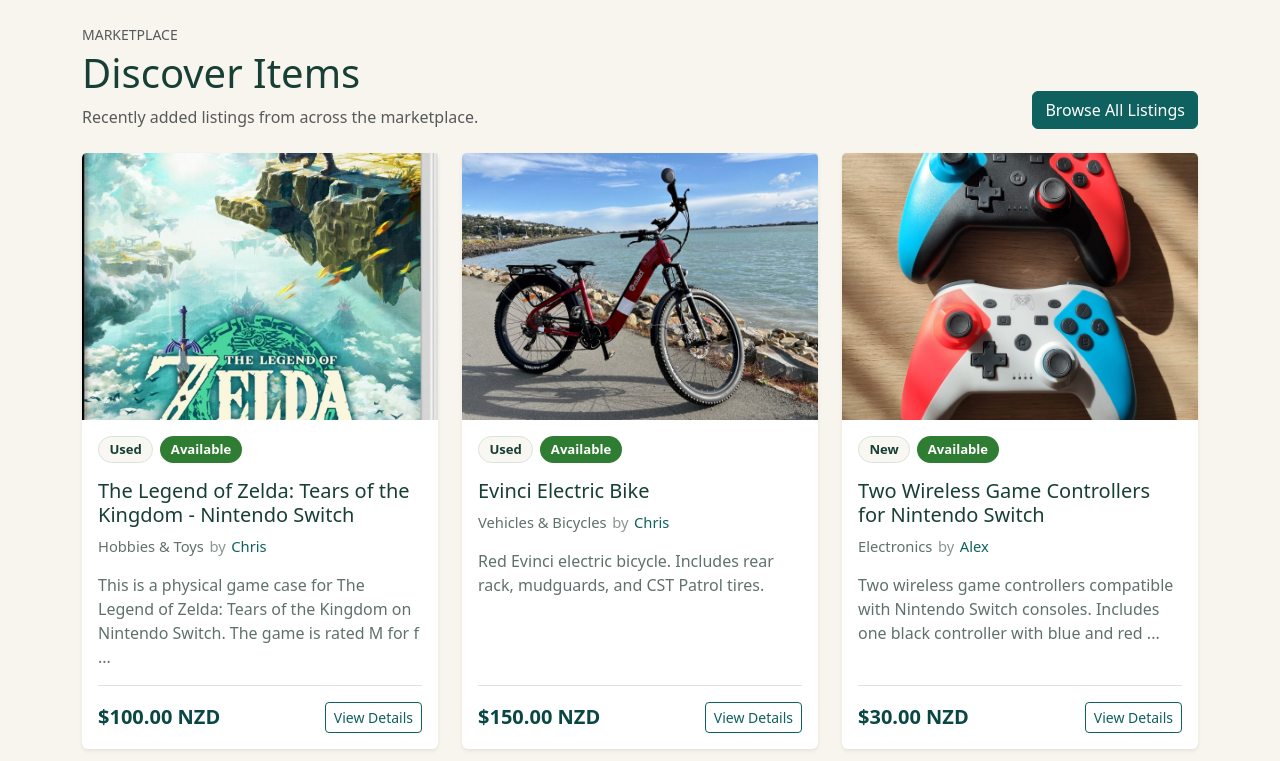
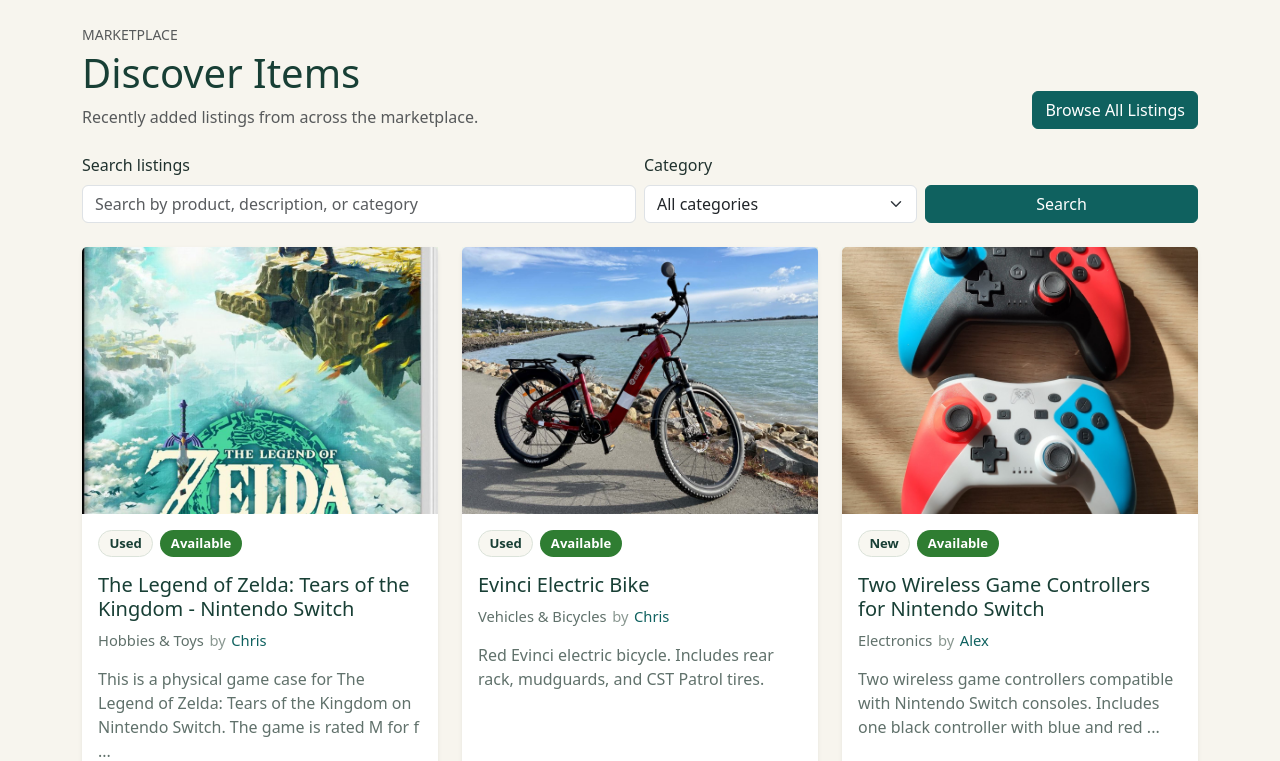
Before and after one commit to aimeefan99/MSE800-KEA-OnlineShopping, a Flask app: page / in a window 1280 px wide. Shown: the part 119-880 px from the top of the page. Run offline with Flask 3, Linux system fonts and the light colour scheme; data comes from the database, SQL or seed files in the repository.

Commit message:
Bugfix: UX and wording

```diff
--- a/app.py
+++ b/app.py
@@ -1,6 +1,6 @@
 """Application entry point for the second-hand trading platform."""
 
-from flask import Flask, render_template, send_from_directory, session
+from flask import Flask, render_template, request, send_from_directory, session
 
 from config import Config
 from models.db import close_db
@@ -11,6 +11,7 @@ from routes.listing_routes import listing_bp
 from routes.profile_routes import profile_bp
 from routes.recommendation_routes import recommendation_bp
 from routes.transaction_routes import transaction_bp
+from services.listing_service import listing_service
 from services.recommendation_service import recommendation_service
 from utils.listing_images import attach_listing_image_sources
 
@@ -36,6 +37,10 @@ def create_app() -> Flask:
     def home() -> str:
         """Render the homepage."""
 
+        filters = {
+            "keyword": request.args.get("keyword", "").strip(),
+            "category_id": request.args.get("category_id", "").strip(),
+        }
         recommendations = recommendation_service.get_homepage_recommendations(
             session.get("recent_interest_category_ids", []),
             session.get("user_id"),
@@ -43,7 +48,12 @@ def create_app() -> Flask:
         recommendations["listings"] = attach_listing_image_sources(
             recommendations["listings"]
         )
-        return render_template("home.html", recommendations=recommendations)
+        return render_template(
+            "home.html",
+            recommendations=recommendations,
+            filters=filters,
+            categories=listing_service.get_category_options(),
+        )
 
     @app.get("/uploads/<path:filename>")
     def uploaded_file(filename: str):
--- a/templates/home.html
+++ b/templates/home.html
@@ -8,7 +8,7 @@
             <h1 class="mb-2">Discover Items</h1>
             {% if recommendations.is_personalized %}
                 <p class="text-muted mb-0">
-                    Recommended from your recent browsing and saved item categories.
+                    Recommended for you based on your recent interests.
                 </p>
             {% else %}
                 <p class="text-muted mb-0">
@@ -20,6 +20,48 @@
             Browse All Listings
         </a>
     </div>
+</section>
+
+<section class="mb-4">
+    <form
+        class="row g-2 align-items-end"
+        action="{{ url_for('listings.browse_listings') }}"
+        method="get"
+    >
+        <div class="col-md-8 col-lg-6">
+            <label class="form-label" for="keyword">Search listings</label>
+            <input
+                class="form-control"
+                id="keyword"
+                name="keyword"
+                type="search"
+                value="{{ filters.keyword }}"
+                placeholder="Search by product, description, or category"
+            >
+        </div>
+        <div class="col-md-4 col-lg-3">
+            <label class="form-label" for="category_id">Category</label>
+            <select class="form-select" id="category_id" name="category_id">
+                <option value="">All categories</option>
+                {% for category in categories %}
+                    <option
+                        value="{{ category.id }}"
+                        {% if filters.category_id == category.id|string %}selected{% endif %}
+                    >
+                        {{ category.name }}
+                    </option>
+                {% endfor %}
+            </select>
+        </div>
+        <div class="col-lg-3 d-flex gap-2">
+            <button class="btn btn-primary flex-grow-1" type="submit">Search</button>
+            {% if filters.keyword or filters.category_id %}
+                <a class="btn btn-outline-secondary" href="{{ url_for('home') }}">
+                    Clear
+                </a>
+            {% endif %}
+        </div>
+    </form>
 </section>
 
 {% if recommendations.interest_categories %}
--- a/templates/listings.html
+++ b/templates/listings.html
@@ -6,7 +6,7 @@
         <div>
             <p class="text-uppercase small text-muted mb-1">Marketplace</p>
             <h1 class="mb-2">Browse Listings</h1>
-            <p class="text-muted mb-0">Discover available second-hand items from the community.</p>
+            <p class="text-muted mb-0">Discover available new and used items from the community.</p>
         </div>
         {% if session.get("role") != "admin" %}
             <a class="btn btn-primary" href="{{ url_for('listings.create_listing_page') }}">
```
